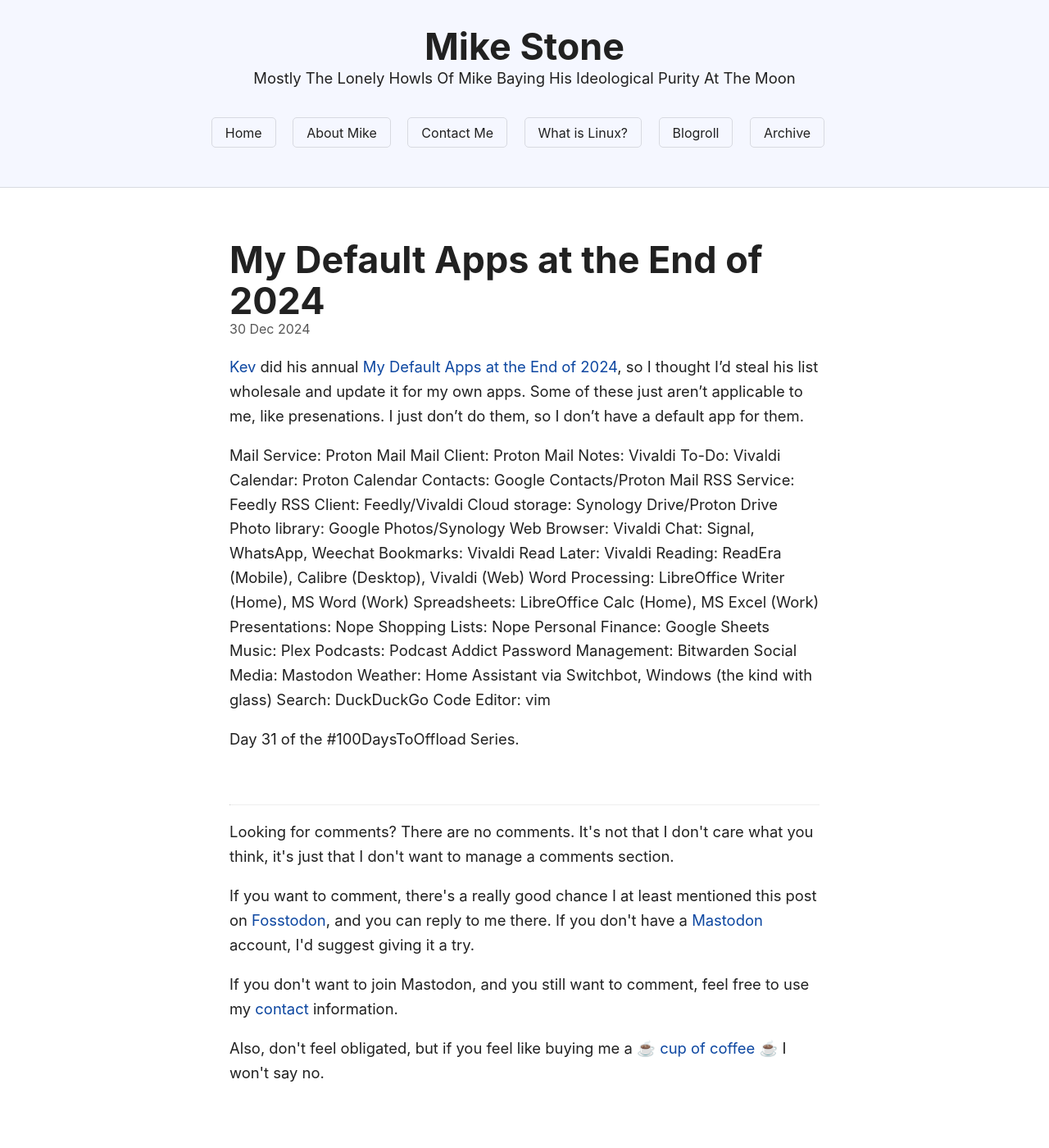
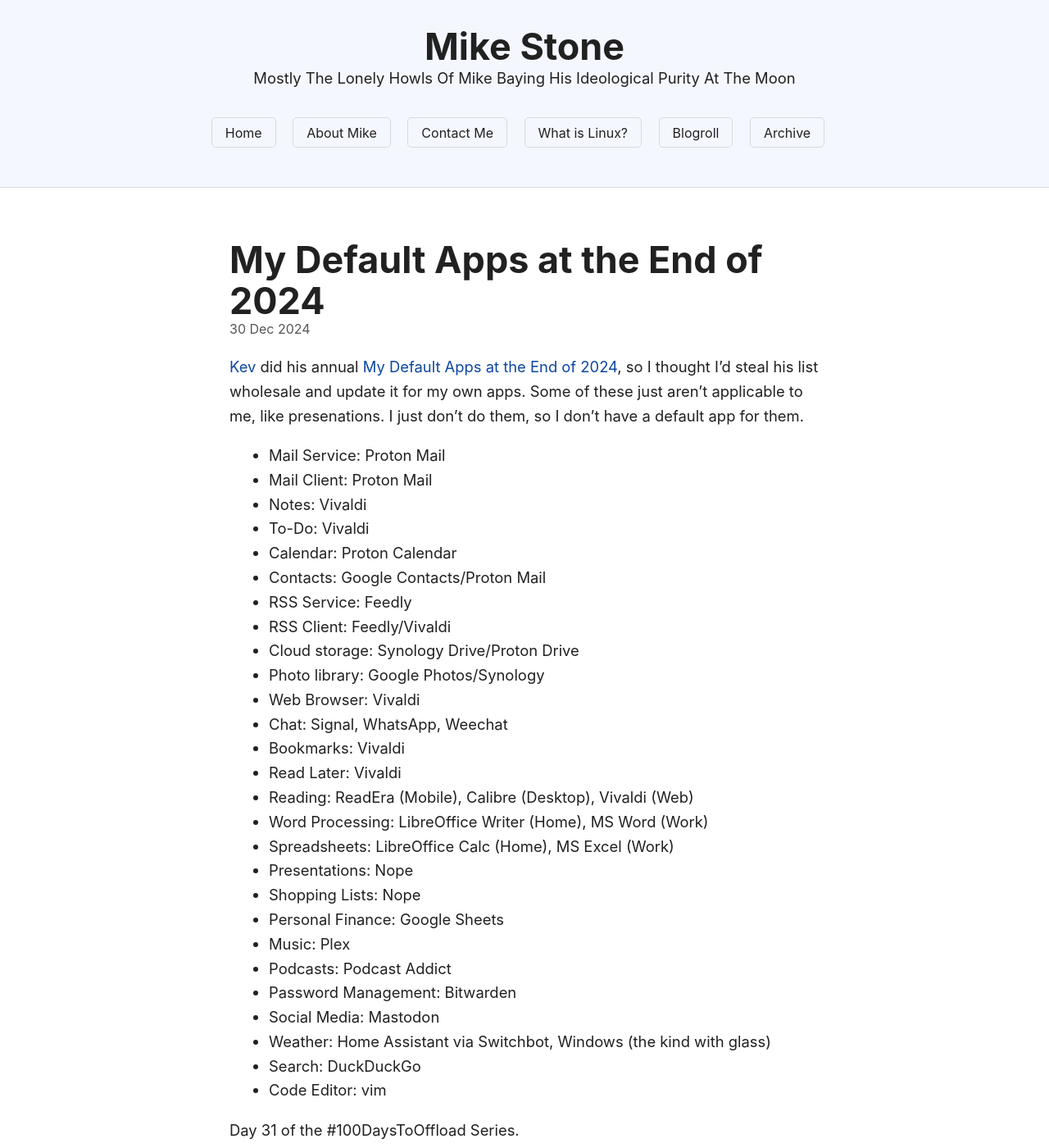
Before and after one commit to lrmikestone/jekyll.blog, a Jekyll site: the page built from _posts/2024/2024-12-30-my-default-apps.md, in a window 1280 px wide and 1400 px high. Shown: the whole window at 82% size. Built offline with Jekyll 4.4.1, drawn with Linux system fonts in a browser that asks for light colours; some of the changed lines change nothing that is shown.

Commit message:
Adding bullets

```diff
--- a/_posts/2024/2024-12-30-my-default-apps.md
+++ b/_posts/2024/2024-12-30-my-default-apps.md
@@ -10,32 +10,32 @@
 
 [Kev](https://fosstodon.org/@kev) did his annual [My Default Apps at the End of 2024](https://kevquirk.com/blog/my-default-apps-at-the-end-of-2024), so I thought I'd steal his list wholesale and update it for my own apps. Some of these just aren't applicable to me, like presenations. I just don't do them, so I don't have a default app for them.
 
-Mail Service: Proton Mail
-Mail Client: Proton Mail
-Notes: Vivaldi
-To-Do: Vivaldi
-Calendar: Proton Calendar
-Contacts: Google Contacts/Proton Mail
-RSS Service: Feedly
-RSS Client: Feedly/Vivaldi
-Cloud storage: Synology Drive/Proton Drive
-Photo library: Google Photos/Synology
-Web Browser: Vivaldi
-Chat: Signal, WhatsApp, Weechat
-Bookmarks: Vivaldi
-Read Later: Vivaldi
-Reading: ReadEra (Mobile), Calibre (Desktop), Vivaldi (Web)
-Word Processing: LibreOffice Writer (Home), MS Word (Work)
-Spreadsheets: LibreOffice Calc (Home), MS Excel (Work)
-Presentations: Nope
-Shopping Lists: Nope
-Personal Finance: Google Sheets
-Music: Plex
-Podcasts: Podcast Addict
-Password Management: Bitwarden
-Social Media: Mastodon
-Weather: Home Assistant via Switchbot, Windows (the kind with glass)
-Search: DuckDuckGo
-Code Editor: vim
+* Mail Service: Proton Mail
+* Mail Client: Proton Mail
+* Notes: Vivaldi
+* To-Do: Vivaldi
+* Calendar: Proton Calendar
+* Contacts: Google Contacts/Proton Mail
+* RSS Service: Feedly
+* RSS Client: Feedly/Vivaldi
+* Cloud storage: Synology Drive/Proton Drive
+* Photo library: Google Photos/Synology
+* Web Browser: Vivaldi
+* Chat: Signal, WhatsApp, Weechat
+* Bookmarks: Vivaldi
+* Read Later: Vivaldi
+* Reading: ReadEra (Mobile), Calibre (Desktop), Vivaldi (Web)
+* Word Processing: LibreOffice Writer (Home), MS Word (Work)
+* Spreadsheets: LibreOffice Calc (Home), MS Excel (Work)
+* Presentations: Nope
+* Shopping Lists: Nope
+* Personal Finance: Google Sheets
+* Music: Plex
+* Podcasts: Podcast Addict
+* Password Management: Bitwarden
+* Social Media: Mastodon
+* Weather: Home Assistant via Switchbot, Windows (the kind with glass)
+* Search: DuckDuckGo
+* Code Editor: vim
 
 Day 31 of the #100DaysToOffload Series.
```
